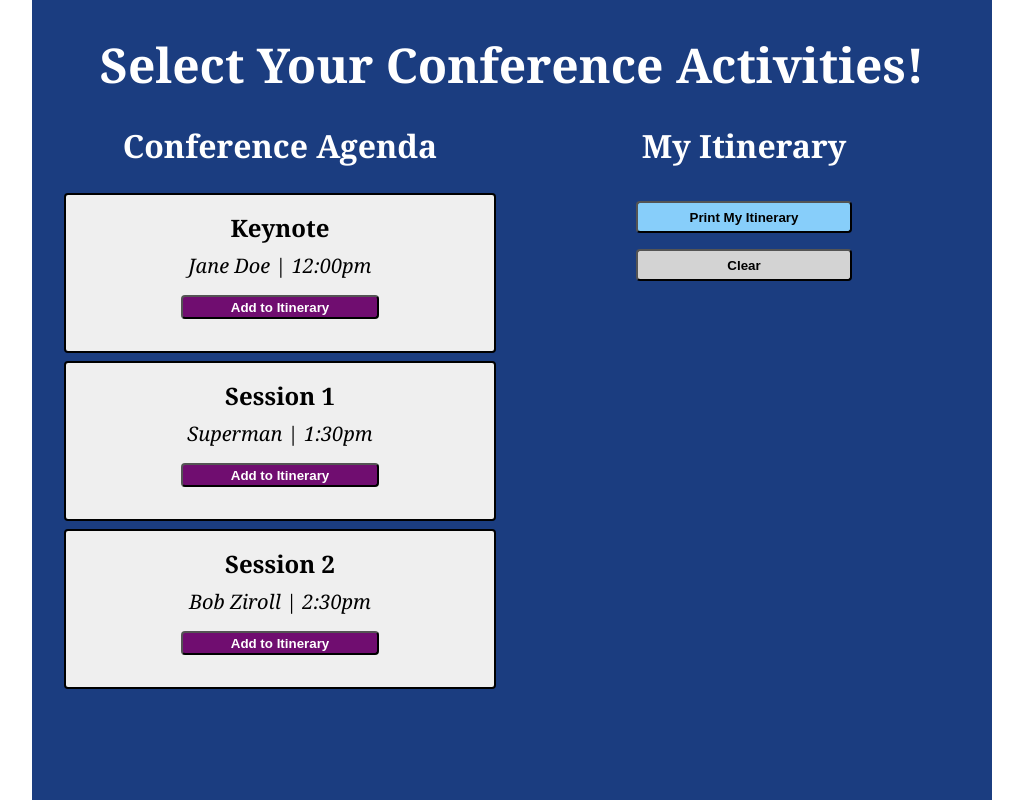
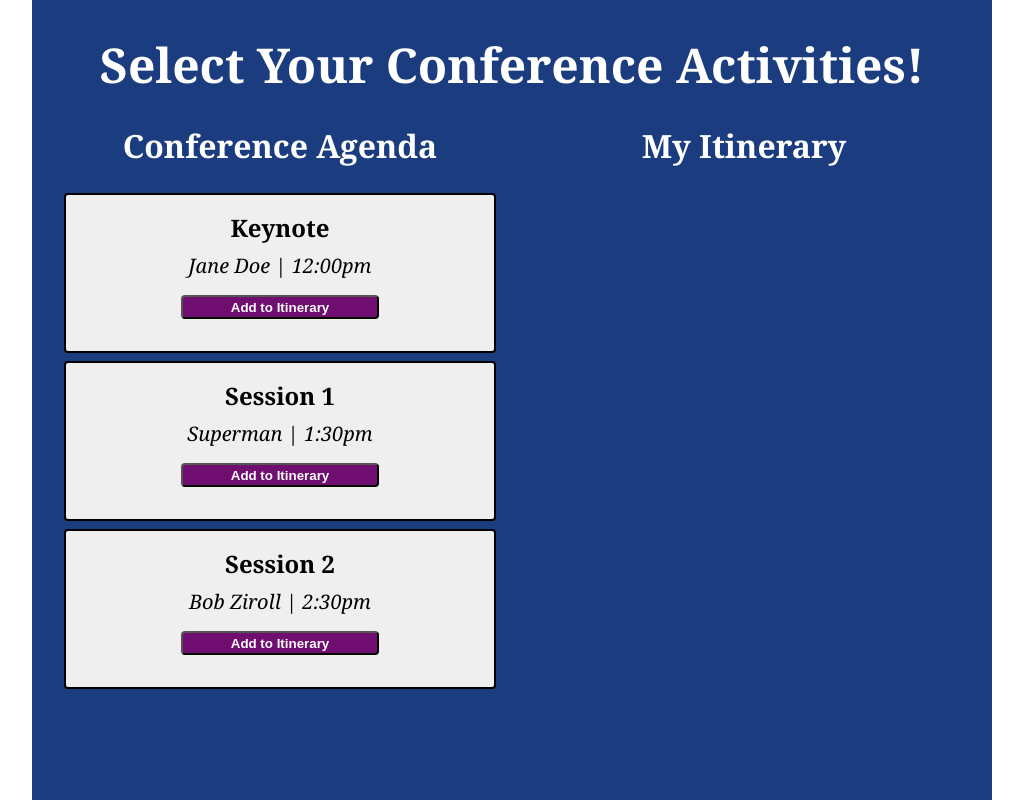
Before and after one commit to Danielle254/Conference-Agenda, a React (Create React App) app: page / in a window 1280 px wide. Shown: the whole page, without its empty margins (128-1151 px from the left). Built offline with nearby package versions, Linux system fonts and the light colour scheme.

Commit message:
add clear button functionality and hide user buttons if itinerary array is empty

```diff
--- a/src/App.js
+++ b/src/App.js
@@ -14,12 +14,12 @@ function App() {
     setItineraryData(prevItineraryData => {
       const newItineraryData = []
       const id = activity.id;
-      if (prevItineraryData.length == 0) {
+      if (prevItineraryData.length === 0) {
         newItineraryData.push(activity)
         return newItineraryData;
       } else {
         const contains = prevItineraryData.every(
-          item => item.id != id
+          item => item.id !== id
         )
         return contains ? [...prevItineraryData, activity] :  prevItineraryData
       }
@@ -29,10 +29,14 @@ function App() {
   function removeFromList(activity) {
     setItineraryData(prevItineraryData => {
       const newItineraryData = prevItineraryData.filter(
-          item => item.id != activity.id
+          item => item.id !== activity.id
         )
       return newItineraryData;
     })
+  }
+
+  function clearItinerary() {
+    setItineraryData([]);
   }
 
 
@@ -47,6 +51,7 @@ function App() {
         <MyItinerary
         itinerary={itineraryData}
         removeFromList={removeFromList}
+        clear={clearItinerary}
         />
       </div>
     </div>
--- a/src/MyItinerary/MyItinerary.js
+++ b/src/MyItinerary/MyItinerary.js
@@ -14,10 +14,11 @@ function MyItinerary(props) {
             listType={"myItinerary"}
             removeFromList={props.removeFromList}
             />
+            {props.itinerary.length > 0 &&
             <div className='user--buttons'>
                 <button className='user--button print--button' type="button">Print My Itinerary</button>
-                <button className='user--button clear--button' type="button">Clear</button>
-            </div>
+                <button className='user--button clear--button' type="button" onClick={props.clear} >Clear</button>
+            </div>}
         </div>
 
     )
```
